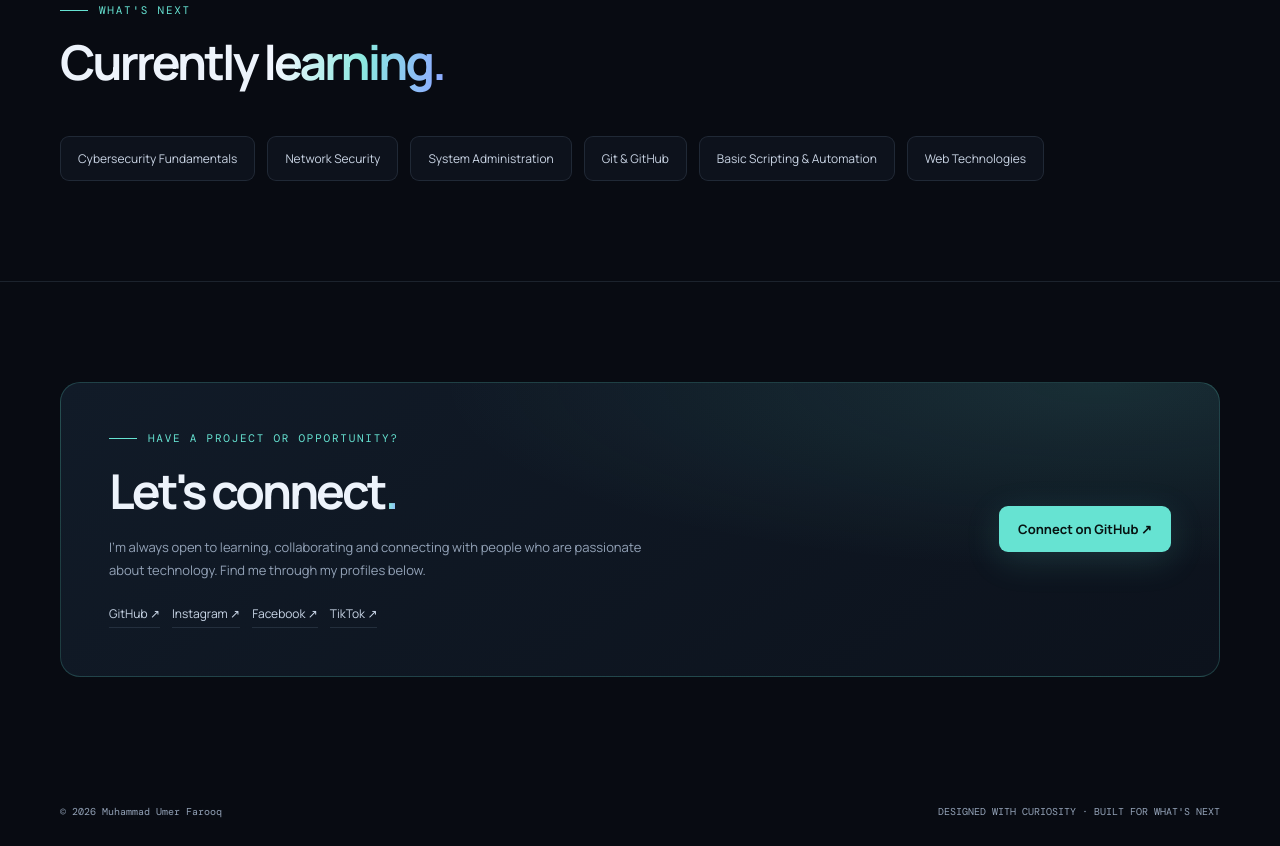
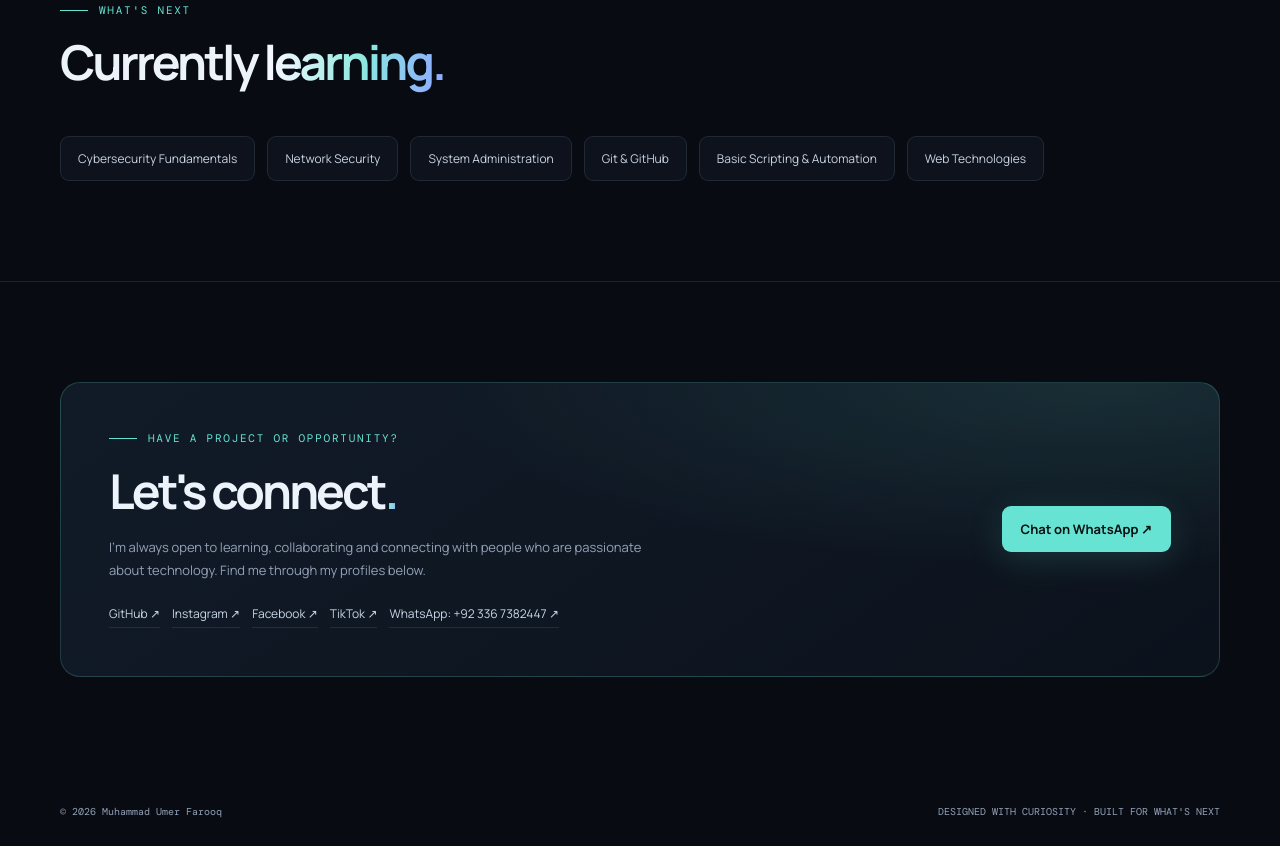
Before and after one commit to Umerfarooq-786/umerfarooq-786.github.io, a plain HTML site: page index.html in a window 1280 px wide. Shown: the part 3719-4565 px from the top of the page. Drawn offline with nearby package versions, Linux system fonts and the light colour scheme.

Commit message:
Add WhatsApp contact link to portfolio

```diff
--- a/index.html
+++ b/index.html
@@ -69,7 +69,7 @@ section{padding:100px 0;border-top:1px solid var(--line)}.section-head{display:f
 <article class="project reveal"><div class="project-top"><span>04 / LEARNING</span><span>↗</span></div><h3>Cybersecurity Journey</h3><p>Building foundational knowledge in cybersecurity, network security, system protection and responsible technical practice.</p><div class="tags"><span class="tag">Security</span><span class="tag">Networking</span><span class="tag">Continuous Learning</span></div></article>
 </div></div></section>
 <section id="learning"><div class="wrap"><div class="section-head reveal"><div><div class="eyebrow">WHAT'S NEXT</div><h2>Currently <span class="gradient">learning.</span></h2></div></div><div class="learning reveal"><span>Cybersecurity Fundamentals</span><span>Network Security</span><span>System Administration</span><span>Git & GitHub</span><span>Basic Scripting & Automation</span><span>Web Technologies</span></div></div></section>
-<section id="contact"><div class="wrap"><div class="contact-box reveal"><div><div class="eyebrow">HAVE A PROJECT OR OPPORTUNITY?</div><h2>Let's connect<span class="gradient">.</span></h2><p>I'm always open to learning, collaborating and connecting with people who are passionate about technology. Find me through my profiles below.</p><div class="socials"><a href="https://github.com/Umerfarooq-786" target="_blank" rel="noreferrer">GitHub ↗</a><a href="https://instagram.com/umer_shairy" target="_blank" rel="noreferrer">Instagram ↗</a><a href="https://facebook.com/umerdm456" target="_blank" rel="noreferrer">Facebook ↗</a><a href="https://tiktok.com/@umer_shairy" target="_blank" rel="noreferrer">TikTok ↗</a></div></div><a class="btn primary" href="https://github.com/Umerfarooq-786" target="_blank" rel="noreferrer">Connect on GitHub ↗</a></div></div></section>
+<section id="contact"><div class="wrap"><div class="contact-box reveal"><div><div class="eyebrow">HAVE A PROJECT OR OPPORTUNITY?</div><h2>Let's connect<span class="gradient">.</span></h2><p>I'm always open to learning, collaborating and connecting with people who are passionate about technology. Find me through my profiles below.</p><div class="socials"><a href="https://github.com/Umerfarooq-786" target="_blank" rel="noreferrer">GitHub ↗</a><a href="https://instagram.com/umer_shairy" target="_blank" rel="noreferrer">Instagram ↗</a><a href="https://facebook.com/umerdm456" target="_blank" rel="noreferrer">Facebook ↗</a><a href="https://tiktok.com/@umer_shairy" target="_blank" rel="noreferrer">TikTok ↗</a><a href="https://wa.me/923367382447" target="_blank" rel="noreferrer" aria-label="Chat with Umer on WhatsApp">WhatsApp: +92 336 7382447 ↗</a></div></div><a class="btn primary" href="https://wa.me/923367382447" target="_blank" rel="noreferrer" aria-label="Chat with Umer on WhatsApp">Chat on WhatsApp ↗</a></div></div></section>
 </main><footer class="wrap"><span>© <span id="year"></span> Muhammad Umer Farooq</span><span>DESIGNED WITH CURIOSITY · BUILT FOR WHAT'S NEXT</span></footer>
 <script>
 const menu=document.getElementById('menu'),links=document.getElementById('links');menu.addEventListener('click',()=>links.classList.toggle('open'));links.querySelectorAll('a').forEach(a=>a.addEventListener('click',()=>links.classList.remove('open')));document.getElementById('year').textContent=new Date().getFullYear();const observer=new IntersectionObserver(entries=>entries.forEach(e=>{if(e.isIntersecting){e.target.classList.add('visible');observer.unobserve(e.target)}}),{threshold:.12});document.querySelectorAll('.reveal').forEach(el=>observer.observe(el));
```
